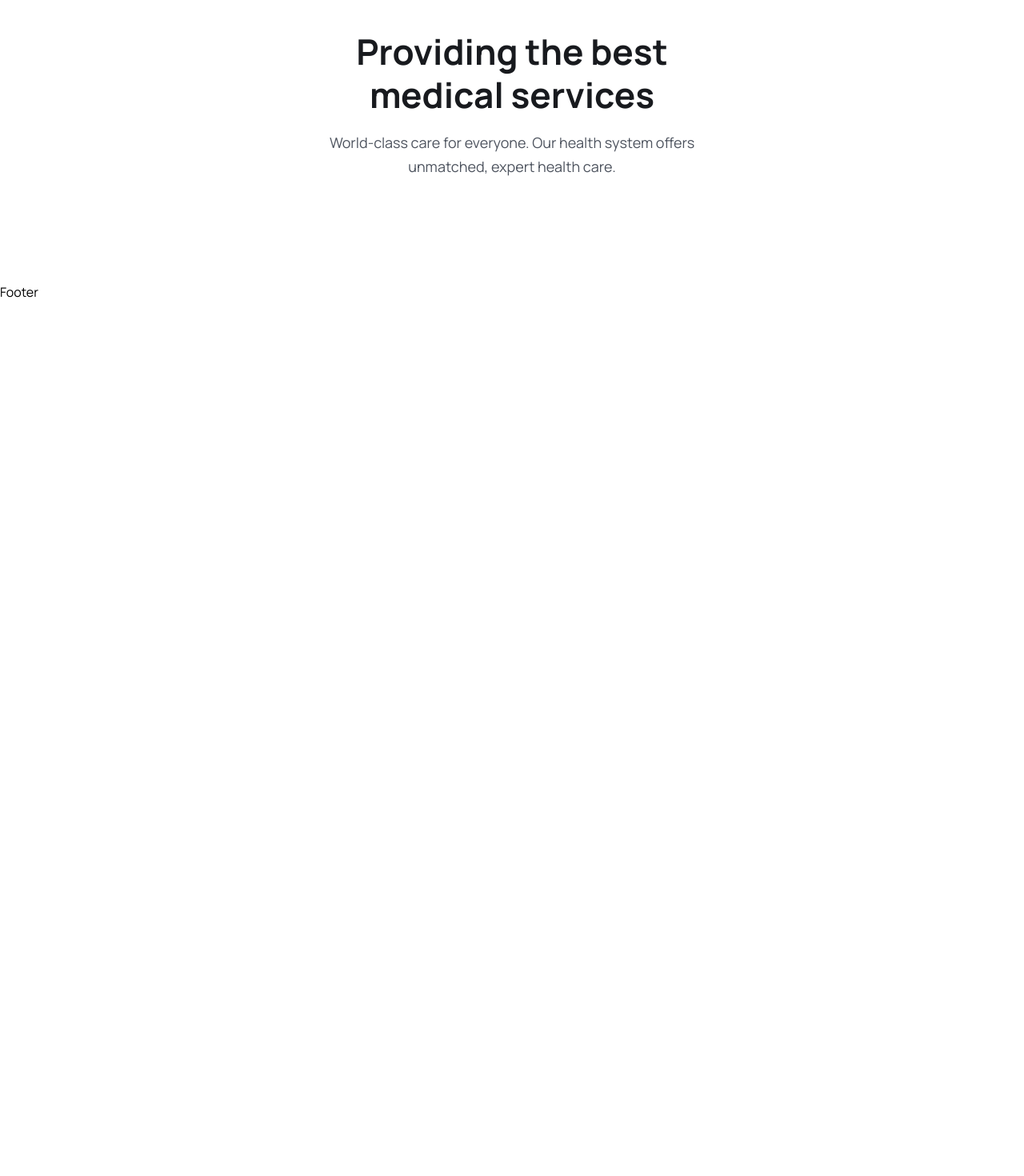
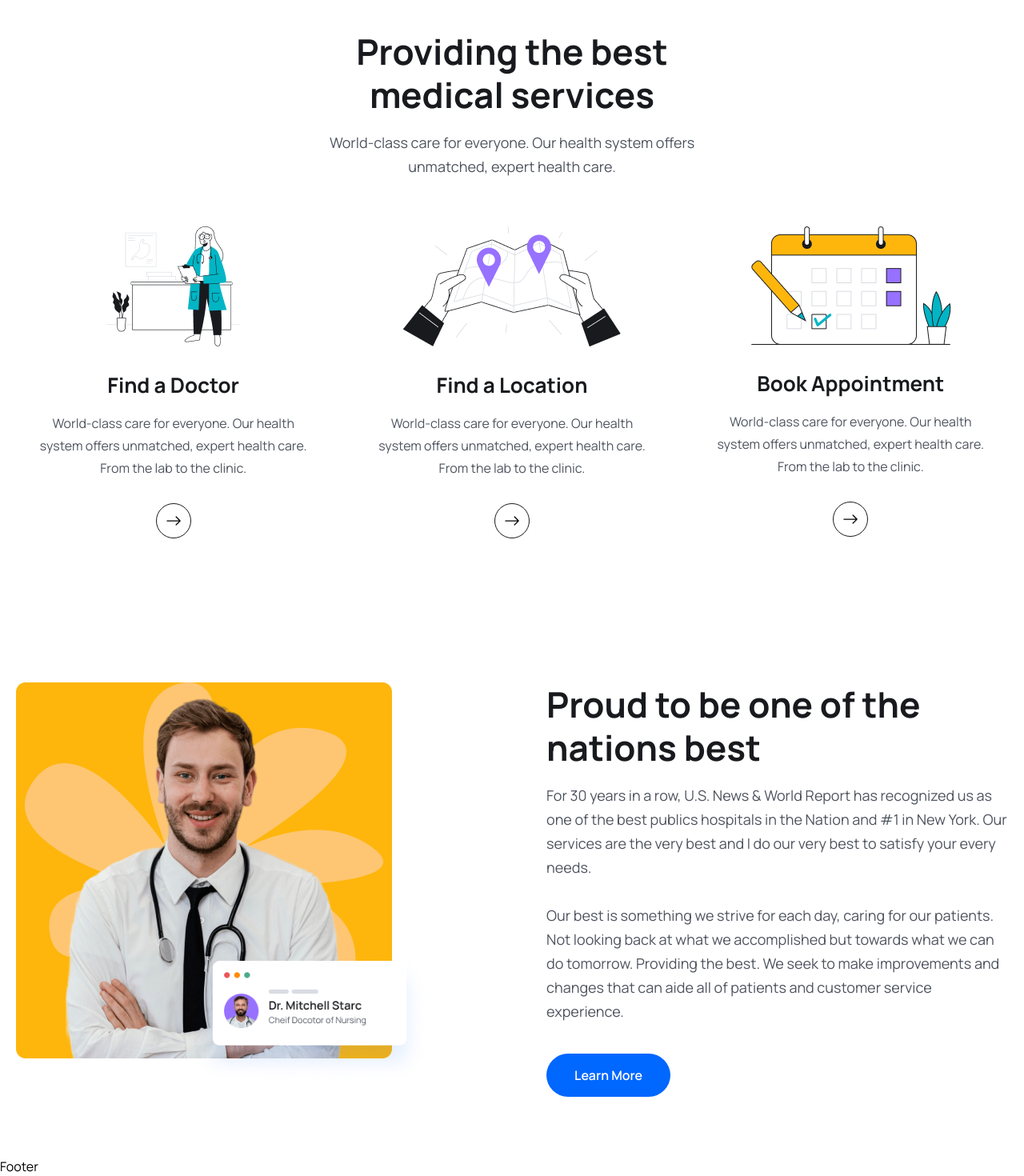
Before and after one commit to brad434/MedicareBooking, a React (Vite) app in the folder frontend/: page / in a window 1280 px wide. Shown: the part 849-2319 px from the top of the page at 80% size. Before the commit the page ends 1226 px from the top, so only its background shows below. Built offline with nearby package versions, Linux system fonts and the light colour scheme.

Commit message:
added an about section on homepage with a about component

```diff
--- /dev/null
+++ b/frontend/src/components/About/About.jsx
@@ -0,0 +1,35 @@
+import React from 'react'
+import aboutImg from '../../assets/images/about.png';
+import aboutCardImg from '../../assets/images/about-card.png';
+import { Link } from 'react-router-dom';
+
+const About = () => {
+    return <section>
+        <div className="container">
+            <div className="flex justify-between gap-[50px] lg:gap-[130px] xl:gap-0 flex-col lg:flex-row">
+
+                {/* =========== about img ========== */}
+                <div className="relative w-3/4 lg:w-1/2 xl:w-[770px] z-10 order-2 lg:order-1">
+                    <img src={aboutImg} alt="" />
+                    <div className="absolute z-20 bottom-4 w-[200px] md:w-[300px] right-[-30%] md:right-[-7%] lg:right-[22%]">
+                        <img src={aboutCardImg} alt="" />
+                    </div>
+                </div>
+
+                {/* ======= about content ========= */}
+                <div className="w-full lg:w-1/2 xl:w-[670px] order-1 lg:order-2 ">
+                    <h2 className="heading">Proud to be one of the nations best</h2>
+                    <p className='text__para'>For 30 years in a row, U.S. News & World Report has recognized us as one of the best publics hospitals in the Nation and #1 in New York. Our services are the very best and I do our very best to satisfy your every needs.</p>
+
+                    <div className="text__para mt-[30px]">Our best is something we strive for each day, caring for our patients. Not looking back at what we accomplished but towards what we can do tomorrow. Providing the best. We seek to make improvements and changes that can aide all of patients and customer service experience. </div>
+
+                    <Link to='/'>
+                        <button className='btn'>Learn More</button>
+                    </Link>
+                </div>
+            </div>
+        </div>
+    </section>
+}
+
+export default About
--- a/frontend/src/pages/Home.jsx
+++ b/frontend/src/pages/Home.jsx
@@ -3,6 +3,13 @@ import React from 'react'
 import heroImg01 from '../assets/images/hero-img01.png';
 import heroImg02 from '../assets/images/hero-img02.png';
 import heroImg03 from '../assets/images/hero-img03.png';
+import icon01 from '../assets/images/icon01.png';
+import icon02 from '../assets/images/icon02.png';
+import icon03 from '../assets/images/icon03.png';
+import { Link } from 'react-router-dom';
+import { BsArrowRight } from 'react-icons/bs';
+import About from '../components/About/About';
+
 
 const Home = () => {
     return (
@@ -68,6 +75,8 @@ const Home = () => {
             </section>
             {/* ============ hero section end ============== */}
 
+
+            {/* ==================== 2nd section ============  */}
             <section>
                 <div className="container">
                     <div className="lg:w-[470px] mx-auto">
@@ -75,13 +84,67 @@ const Home = () => {
                         <p className='text__para text-center'>World-class care for everyone. Our health system offers unmatched, expert health care.</p>
                     </div>
 
-                    <div className='flex flex-wrap items-center justify-between flex-col md:flex-row gap-5 lg"gap-[30px] mt-[30px] lg:mt-[55px]'>
+                    <div className='grid grid-cols-1 md:grid-cols-2 lg:grid-cols-3 gap-5 lg:gap-[30px] mt-[30px]'>
+                        <div className='py-[30px] px-5'>
+                            <div className="flex items-center justify-center">
+                                <img src={icon01} alt="" />
+                            </div>
 
+                            <div className="mt-[30px]">
+                                <h2 className='text-[26px] leading-9 text-headingColor font-[700] text-center'>Find a Doctor</h2>
+                                <p className='text-[16px] leading-7 text-textColor font-[400] mt-4 text-center'>
+                                    World-class care for everyone. Our health system offers unmatched, expert health care. From the lab to the clinic.
+                                </p>
+
+                                <Link to='/doctors'
+                                    className='w-[44px] h-[44px] rounded-full border border-solid border-[#181A1E] mt-[30px] mx-auto flex items-center justify-center group hover:bg-primaryColor hover:border-none'>
+                                    <BsArrowRight className='group-hover:text-white w-6 h-5' />
+                                </Link>
+                            </div>
+                        </div>
+                        {/* =============== 2 ================= */}
+                        <div className='py-[30px] px-5'>
+                            <div className="flex items-center justify-center">
+                                <img src={icon02} alt="" />
+                            </div>
+
+                            <div className="mt-[30px]">
+                                <h2 className='text-[26px] leading-9 text-headingColor font-[700] text-center'>Find a Location</h2>
+                                <p className='text-[16px] leading-7 text-textColor font-[400] mt-4 text-center'>
+                                    World-class care for everyone. Our health system offers unmatched, expert health care. From the lab to the clinic.
+                                </p>
+
+                                <Link to='/doctors'
+                                    className='w-[44px] h-[44px] rounded-full border border-solid border-[#181A1E] mt-[30px] mx-auto flex items-center justify-center group hover:bg-primaryColor hover:border-none'>
+                                    <BsArrowRight className='group-hover:text-white w-6 h-5' />
+                                </Link>
+                            </div>
+                        </div>
+                        {/* ================== 3 ================== */}
+                        <div className='py-[30px] px-5'>
+                            <div className="flex items-center justify-center">
+                                <img src={icon03} alt="" />
+                            </div>
+
+                            <div className="mt-[30px]">
+                                <h2 className='text-[26px] leading-9 text-headingColor font-[700] text-center'>Book Appointment</h2>
+                                <p className='text-[16px] leading-7 text-textColor font-[400] mt-4 text-center'>
+                                    World-class care for everyone. Our health system offers unmatched, expert health care. From the lab to the clinic.
+                                </p>
+
+                                <Link to='/doctors'
+                                    className='w-[44px] h-[44px] rounded-full border border-solid border-[#181A1E] mt-[30px] mx-auto flex items-center justify-center group hover:bg-primaryColor hover:border-none'>
+                                    <BsArrowRight className='group-hover:text-white w-6 h-5' />
+                                </Link>
+                            </div>
+                        </div>
                     </div>
-
-
                 </div>
             </section>
+            {/* ==================== 2nd section end ============  */}
+
+            <About />
+
         </>
     )
 }
```
